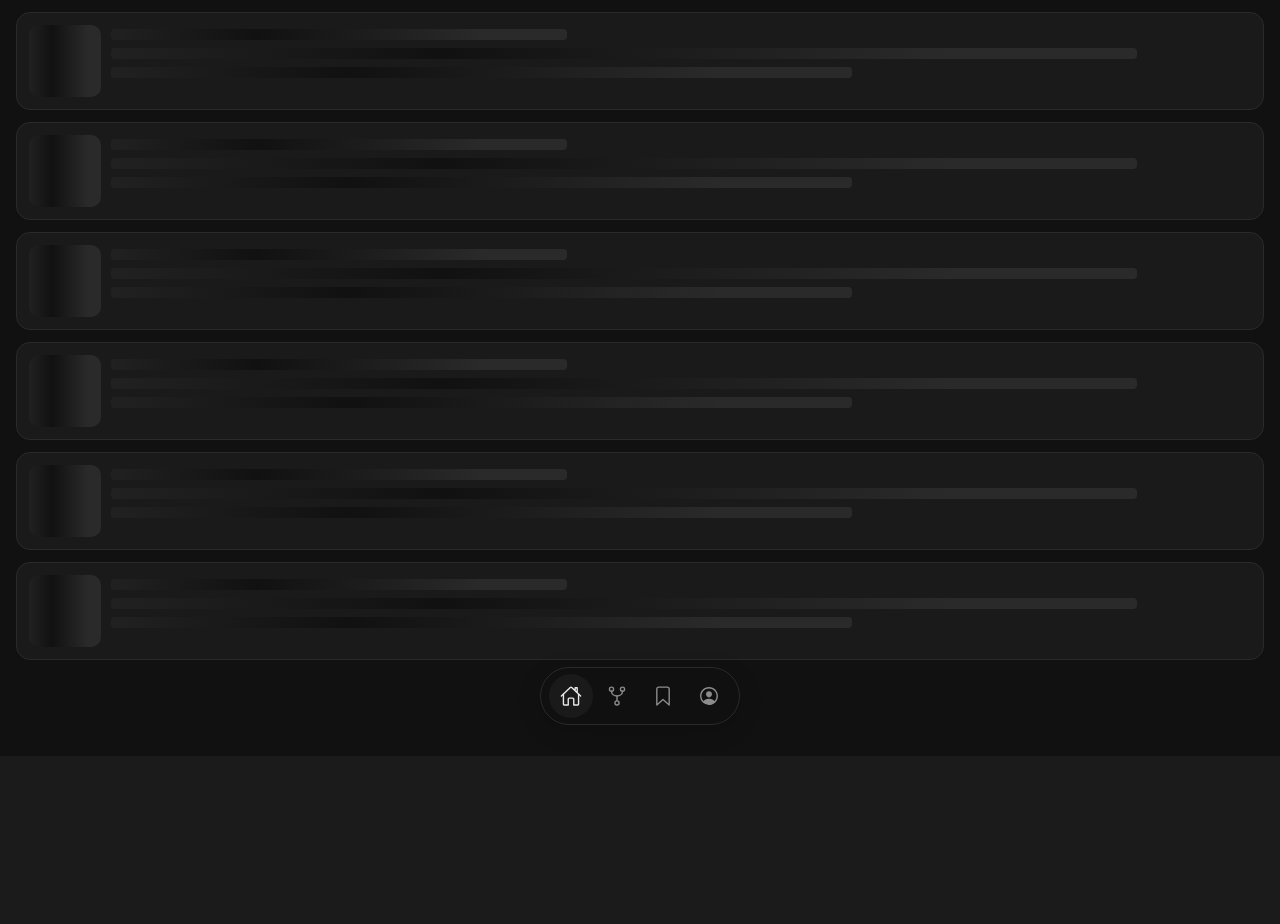
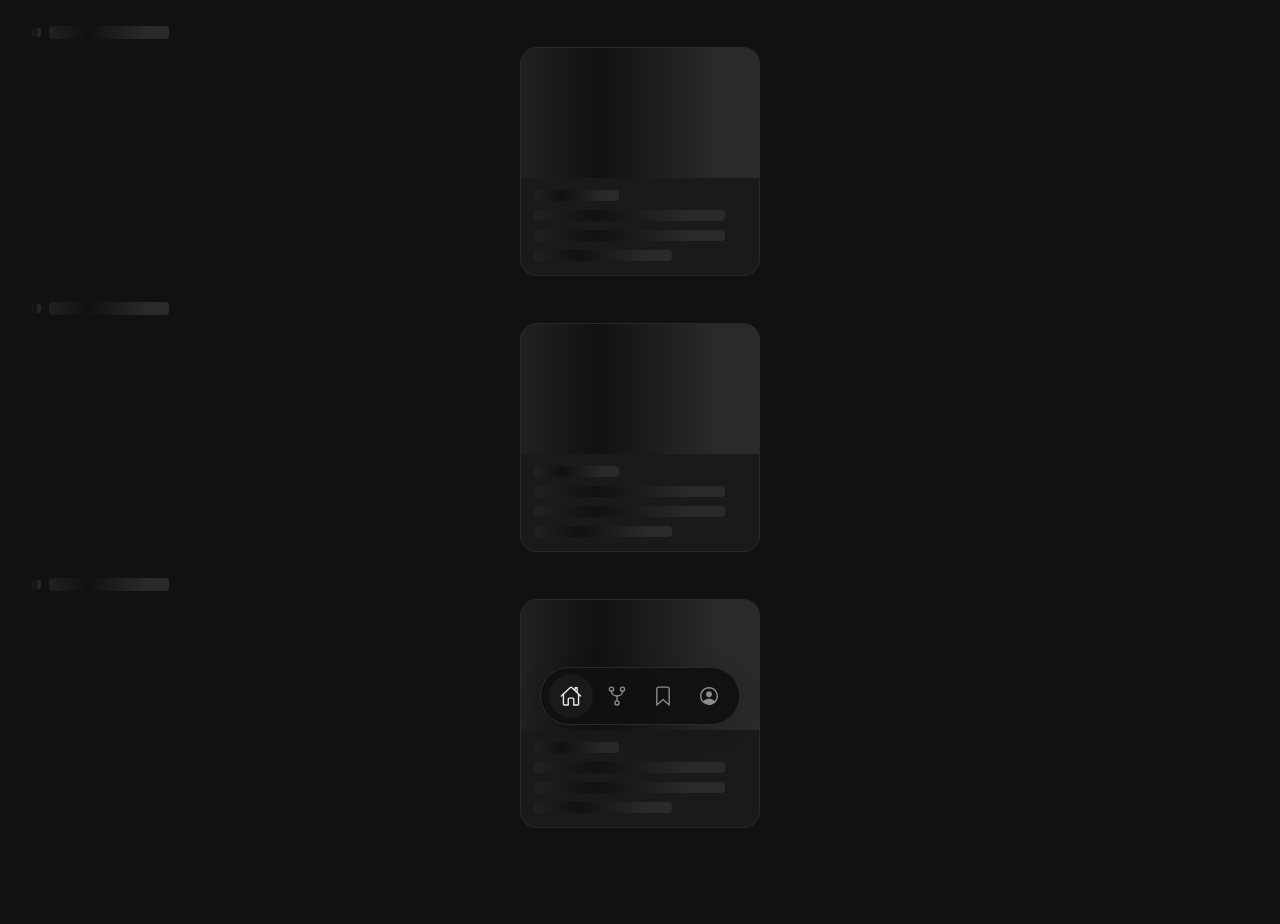
Before and after one commit to ferdinandcharly/telegram-news-bot, a Python web app: template templates/index.html in a window 1280 px wide. Shown: the part 61-985 px from the top of the page. Before the commit the page ends 786 px from the top, so only its background shows below. Run offline with Jinja, Linux system fonts and the light colour scheme; the template is opened without the code that fills it, so the values that code supplies are empty.

Commit message:
ui: carrousel un peu plus compact + squelettes adaptes au nouveau feed
- cartes carrousel reduites (240px, image 130px, titres 16/13.5)
- squelette feed en rails (titre + grande carte centrale)
- squelette correlations en cartes d'analyse (titre + fil d'etapes)

Co-Authored-By: Claude Opus 4.8 <noreply@anthropic.com>

```diff
--- a/static/app.js
+++ b/static/app.js
@@ -215,16 +215,36 @@
       </div>`;
   }
 
-  // ── Skeleton de chargement ────────────────────────────────────────────────
-  function skeletonHTML(n = 6) {
-    const card = `<div class="skel-card">
-      <div class="skel-vignette"></div>
-      <div class="skel-body">
-        <div class="skel-line court"></div>
-        <div class="skel-line long"></div>
-        <div class="skel-line moyen"></div>
-      </div>
-    </div>`;
+  // ── Skeletons de chargement ───────────────────────────────────────────────
+  // Feed : reprend la forme des rails (titre + grande carte centrale du carrousel)
+  function skeletonFeedHTML(rails = 3) {
+    const card = `<div class="skel-cc">
+        <div class="skel-cc-thumb"></div>
+        <div class="skel-cc-body">
+          <div class="skel-line court"></div>
+          <div class="skel-line long"></div>
+          <div class="skel-line long"></div>
+          <div class="skel-line moyen"></div>
+        </div>
+      </div>`;
+    const rail = `<div class="skel-rail">
+        <div class="skel-rail-head"><span class="skel-dot"></span><span class="skel-line" style="width:120px;height:13px"></span></div>
+        <div class="skel-carousel">${card}</div>
+      </div>`;
+    return Array(rails).fill(rail).join("");
+  }
+
+  // Corrélations : reprend la forme des cartes d'analyse (titre + fil d'étapes)
+  function skeletonCorrHTML(n = 3) {
+    const step = `<div class="skel-corr-step">
+        <span class="skel-dot"></span>
+        <div class="skel-corr-lines"><div class="skel-line court"></div><div class="skel-line long"></div></div>
+      </div>`;
+    const card = `<div class="skel-corr-card">
+        <div class="skel-line" style="width:45%;height:10px"></div>
+        <div class="skel-line" style="width:80%;height:16px;margin-top:9px"></div>
+        <div class="skel-corr-steps">${step}${step}${step}</div>
+      </div>`;
     return Array(n).fill(card).join("");
   }
 
@@ -367,7 +387,7 @@
   }
 
   // ── Mécanique du carrousel circulaire (placement en sinus) ──
-  const C_STEP = Math.PI / 4, C_R = 138;
+  const C_STEP = Math.PI / 4, C_R = 124;
   function layoutCarousel(car) {
     const cards = [...car.querySelectorAll(".cc")], n = cards.length, cur = +car.dataset.cur;
     cards.forEach((card, i) => {
@@ -454,7 +474,7 @@
 
   async function chargerCorrelations() {
     const feed = document.getElementById("feed-corr");
-    feed.innerHTML = skeletonHTML(3);
+    feed.innerHTML = skeletonCorrHTML(3);
     const corrs = await fetch("/api/correlations").then(r => r.json()).catch(() => []);
 
     if (!corrs.length) {
@@ -863,7 +883,7 @@
 
   // ── Init ─────────────────────────────────────────────────────────────────
   async function init() {
-    document.getElementById("feed").innerHTML = skeletonHTML();
+    document.getElementById("feed").innerHTML = skeletonFeedHTML();
     const data = await fetch("/api/init").then(r => r.json());
 
     // thème ("dim" est l'ancien nom de "slate")
--- a/static/style.css
+++ b/static/style.css
@@ -286,7 +286,29 @@ header {
 .skel-line.long  { width: 90%; }
 .skel-line.moyen { width: 65%; }
 
-.skel-vignette, .skel-line {
+/* Feed : squelette en rails (titre + grande carte centrale) */
+.skel-rail { margin-top: 14px; }
+.skel-rail-head { display: flex; align-items: center; gap: 8px; padding: 0 16px 8px; }
+.skel-dot { width: 9px; height: 9px; border-radius: 3px; flex-shrink: 0; }
+.skel-carousel { display: flex; justify-content: center; }
+.skel-cc {
+  width: 240px; background: var(--bg-card); border: .5px solid var(--border-card);
+  border-radius: 16px; overflow: hidden;
+}
+.skel-cc-thumb { height: 130px; }
+.skel-cc-body { padding: 12px 13px 14px; display: flex; flex-direction: column; gap: 9px; }
+
+/* Corrélations : squelette en cartes d'analyse (titre + fil d'étapes) */
+.skel-corr-card {
+  background: var(--bg-card); border: .5px solid var(--border-card);
+  border-radius: 14px; padding: 16px; margin-top: 12px;
+}
+.skel-corr-steps { display: flex; flex-direction: column; gap: 14px; margin-top: 16px; }
+.skel-corr-step { display: flex; gap: 10px; }
+.skel-corr-step .skel-dot { width: 8px; height: 8px; border-radius: 50%; margin-top: 3px; }
+.skel-corr-lines { flex: 1; display: flex; flex-direction: column; gap: 7px; }
+
+.skel-vignette, .skel-line, .skel-dot, .skel-cc-thumb {
   background: linear-gradient(90deg,
     var(--border-card) 25%,
     var(--bg-app) 50%,
@@ -512,19 +534,19 @@ header {
 .rail-name { font-size: 13.5px; font-weight: 700; letter-spacing: .2px; color: var(--text-primary); }
 .rail-star { font-size: 11px; color: var(--accent); }
 
-.carousel { position: relative; height: 374px; touch-action: pan-y; cursor: grab; user-select: none; }
+.carousel { position: relative; height: 340px; touch-action: pan-y; cursor: grab; user-select: none; }
 .carousel:active { cursor: grabbing; }
 .stage { position: absolute; inset: 0; }
 .cc {
-  position: absolute; left: 50%; top: 8px; width: 270px;
+  position: absolute; left: 50%; top: 8px; width: 240px;
   background: var(--bg-card); border: .5px solid var(--border-card); border-radius: 16px; overflow: hidden;
   transition: transform .34s cubic-bezier(.22,.61,.36,1), opacity .34s; will-change: transform; cursor: pointer;
 }
 .cc.center { border-color: color-mix(in srgb, var(--accent) 55%, var(--border-card)); }
 .cc.crit   { border-color: color-mix(in srgb, #ef4444 60%, var(--border-card)); }
 .cc-thumb {
-  height: 150px; display: flex; align-items: center; justify-content: center; position: relative;
-  font-size: 34px; background: var(--thumb); overflow: hidden;
+  height: 130px; display: flex; align-items: center; justify-content: center; position: relative;
+  font-size: 30px; background: var(--thumb); overflow: hidden;
 }
 .cc-img { width: 100%; height: 100%; object-fit: cover; }
 .cc-badge {
@@ -532,18 +554,18 @@ header {
   padding: 3px 7px; border-radius: 5px; background: rgba(239,68,68,.92); color: #fff;
 }
 .cc-badge.inline { position: static; vertical-align: 1px; margin-left: 2px; }
-.cc-body { padding: 11px 13px 13px; }
-.cc-cat { display: flex; align-items: center; gap: 5px; font-size: 10px; font-weight: 700; text-transform: uppercase; letter-spacing: .4px; color: var(--accent); }
+.cc-body { padding: 10px 12px 12px; }
+.cc-cat { display: flex; align-items: center; gap: 5px; font-size: 9.5px; font-weight: 700; text-transform: uppercase; letter-spacing: .4px; color: var(--accent); }
 .cc-d { width: 5px; height: 5px; border-radius: 50%; background: var(--accent); flex-shrink: 0; }
 /* Titre : taille normale par défaut, agrandi seulement sur la carte centrale */
 .cc-title {
-  font-size: 14px; font-weight: 600; line-height: 1.3; letter-spacing: -.1px; margin: 8px 0 6px; color: var(--text-primary);
+  font-size: 13.5px; font-weight: 600; line-height: 1.3; letter-spacing: -.1px; margin: 7px 0 6px; color: var(--text-primary);
   display: -webkit-box; -webkit-line-clamp: 3; -webkit-box-orient: vertical; overflow: hidden;
   transition: font-size .34s ease;
 }
-.cc.center .cc-title { font-size: 17px; }
+.cc.center .cc-title { font-size: 16px; }
 .cc-acc {
-  font-size: 13px; line-height: 1.45; color: var(--text-secondary); margin-bottom: 10px;
+  font-size: 12.5px; line-height: 1.45; color: var(--text-secondary); margin-bottom: 9px;
   display: -webkit-box; -webkit-line-clamp: 3; -webkit-box-orient: vertical; overflow: hidden;
 }
 .cc-foot { display: flex; align-items: center; gap: 6px; font-size: 11px; color: var(--text-secondary); }
--- a/templates/index.html
+++ b/templates/index.html
@@ -8,7 +8,7 @@
   <link rel="preconnect" href="https://fonts.googleapis.com" />
   <link rel="preconnect" href="https://fonts.gstatic.com" crossorigin />
   <link href="https://fonts.googleapis.com/css2?family=Inter:wght@400;500;600;700&display=swap" rel="stylesheet" />
-  <link rel="stylesheet" href="/static/style.css?v=20260616d" />
+  <link rel="stylesheet" href="/static/style.css?v=20260616e" />
   <script type="module" src="https://unpkg.com/ionicons@7.1.0/dist/ionicons/ionicons.esm.js"></script>
   <script nomodule src="https://unpkg.com/ionicons@7.1.0/dist/ionicons/ionicons.js"></script>
   <meta name="mobile-web-app-capable" content="yes" />
@@ -313,6 +313,6 @@
   </button>
 </nav>
 
-<script src="/static/app.js?v=20260616d"></script>
+<script src="/static/app.js?v=20260616e"></script>
 </body>
 </html>
```
